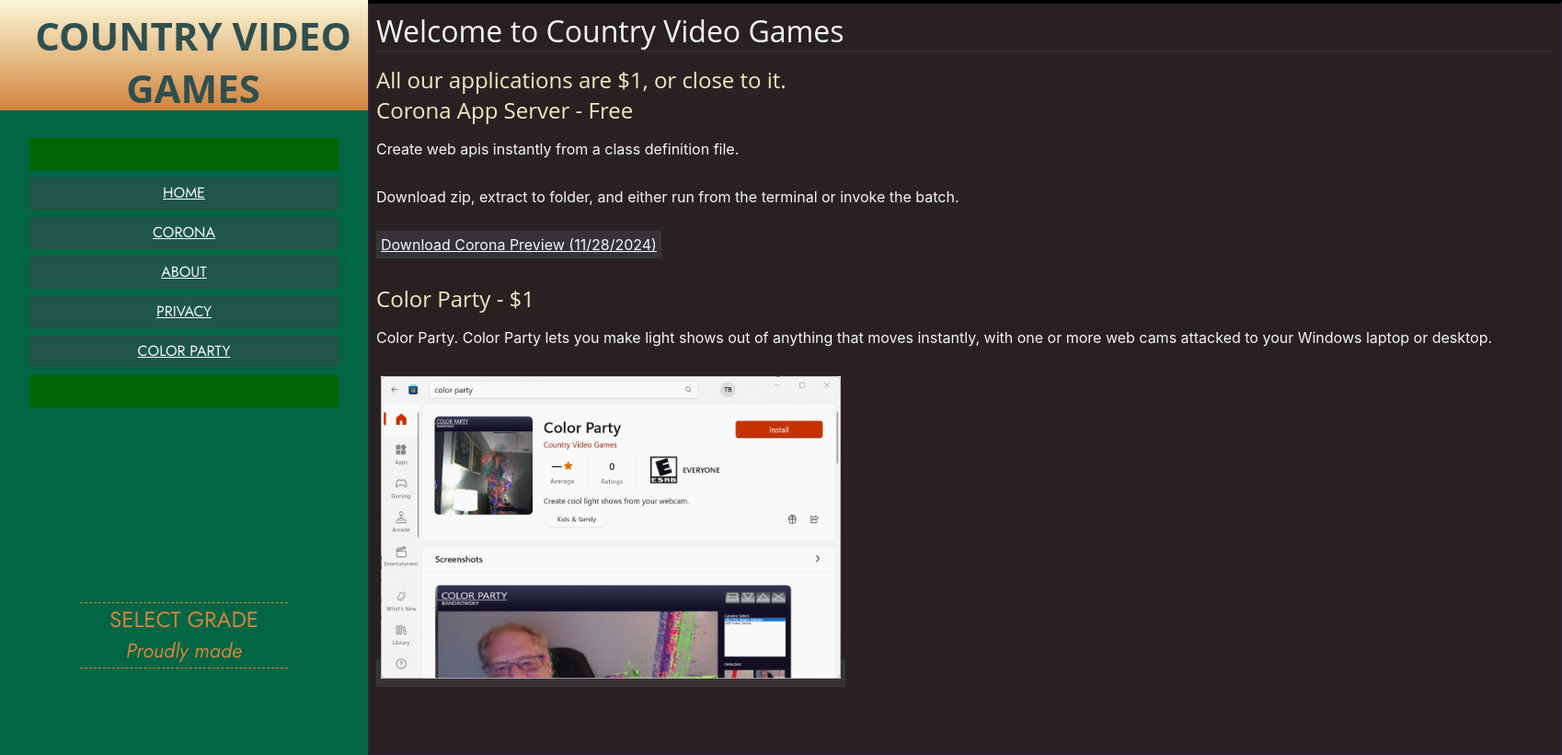
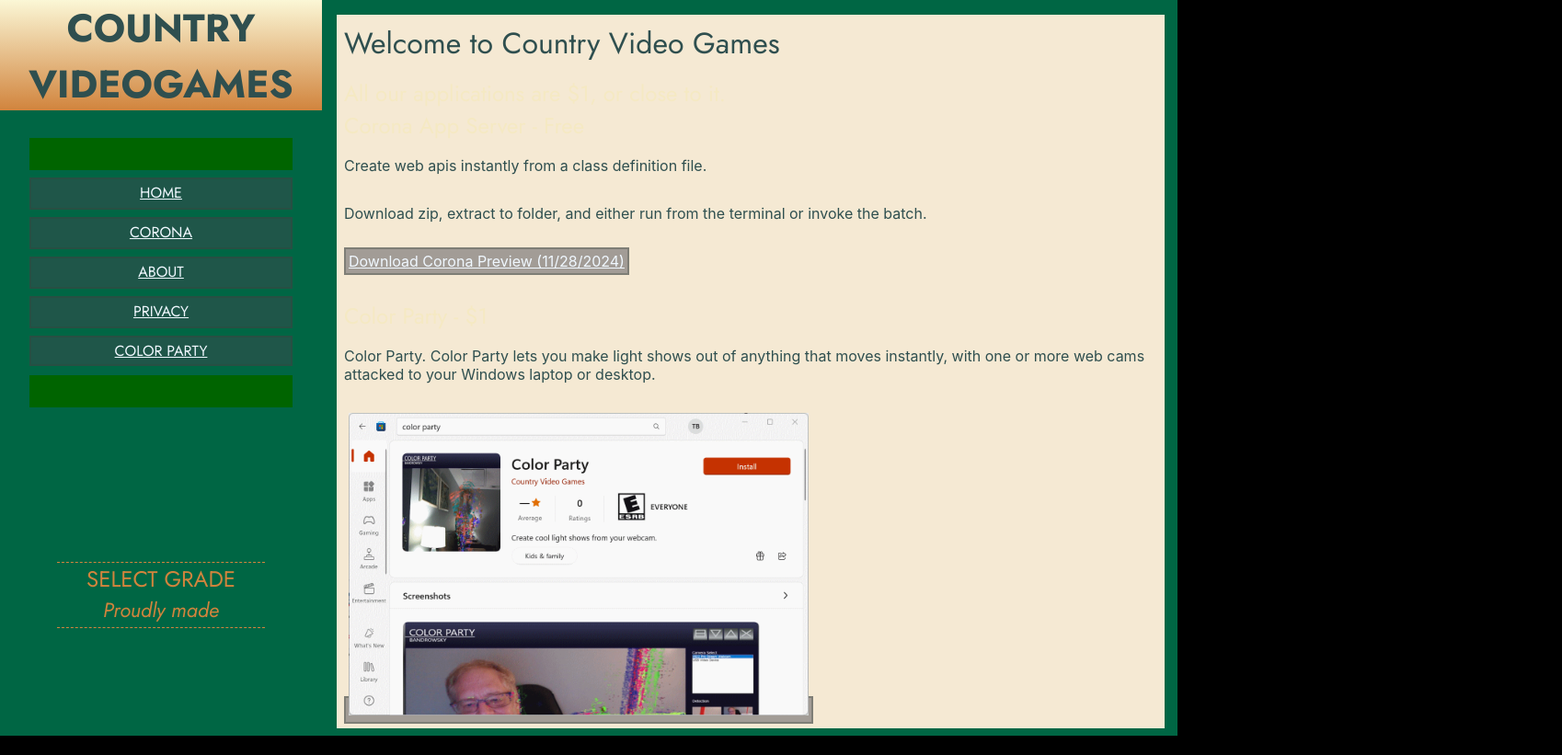
Before and after one commit to tbandrowsky/countryvideogameshome, a React app: page / in a window 1280 px wide. Shown: the whole page at 92% size, 1698 px wide, since content can reach past the window. After the commit the page ends 800 px from the top, so only its background shows below. Built offline with nearby package versions, Linux system fonts and the light colour scheme.

Commit message:
Modify that chumpy to be cool.,

```diff
--- a/src/App.css
+++ b/src/App.css
@@ -3,16 +3,14 @@
 }
 
 .pagebackground {
-    width: 100vw;
-    height: 100vh;
+    width: 95%;
+    height: 95%;
     display: inline-block;
     flex-flow: column;
     align-items: center;
-    background-color: #292121;
-    border: 1px solid #342365AA;
-    border-top: 4px solid black;
+    background-color: #F5E9D3;
+    border: 16px solid #006644;
     padding: 8px;
-    color: aliceblue;
 }
 
 .App-header {
@@ -23,24 +21,23 @@
     color: white;
     padding-left: 16px;
     text-align: left;
-    font-family: 'Open Sans', 'Arial', Arial, sans-serif
+    font-family: 'Jost', 'Open Sans', 'Arial', Arial, sans-serif
 }
 
 H1 {
     margin: 0px;
     margin-bottom: 14px;
     font-size: 24pt;
-    font-family: 'Open Sans', 'Arial', Arial, sans-serif;
-    border-bottom: 1px double #313150;
+    font-family: 'Jost', 'Open Sans', 'Arial', Arial, sans-serif;
     font-weight: normal;
 }
 
 H2 {
     margin: 0px;
-    font-family: 'Open Sans', 'Arial', Arial, sans-serif;
+    font-family: 'Jost', 'Open Sans', 'Arial', Arial, sans-serif;
     font-weight: normal;
-    color:#F5E9C3;
-    padding:0px;
+    color: #F5E9C3;
+    padding: 0px;
 }
 
 p {
--- a/src/Caption.css
+++ b/src/Caption.css
@@ -1,9 +1,8 @@
 .Caption {
     background: linear-gradient( #FBF7D6 0%, #D1843D 100% );
     text-align: center;
-    font-family: 'Open Sans', 'Arial', Arial, sans-serif;
-    font-weight:bold;
-    padding: 10px;
+    font-family: 'Jost', 'Arial', Arial, sans-serif;
+    font-weight: bold;
     width: 100%;
 }
 
--- a/src/Caption.js
+++ b/src/Caption.js
@@ -3,7 +3,8 @@
 function Caption() {
   return (
     <div class="Caption">
-      <div class="countrytitle1">COUNTRY VIDEO GAMES</div>
+          <div class="countrytitle1">COUNTRY</div>
+          <div class="countrytitle1">VIDEOGAMES</div>
     </div>
   );
 }
--- a/src/index.css
+++ b/src/index.css
@@ -24,8 +24,10 @@
     margin: 0px;
     color: darkslategrey;
     display: grid;
-    grid-template-columns: 400px 1fr;
+    grid-template-columns: 350px 1fr;
     grid-template-rows: 1fr;
+    width: 100vw;
+    height: 100vh;
 }
 
 /* style={{display:'flex',flexDirection:'column',width:'25%',backgroundColor:'#006644'}} */
@@ -50,6 +52,7 @@
     width: 100%;
     height: 100%;
     color: darkslategrey;
+    overflow:scroll;
 }
 
 .countrytitle1 {
@@ -80,7 +83,7 @@
 
 .countrycontainer {
     width: 100%;
-    height: 75%;
+    height: 30vh;
     display: flex;
     align-items: end;
     justify-content: center;
```
